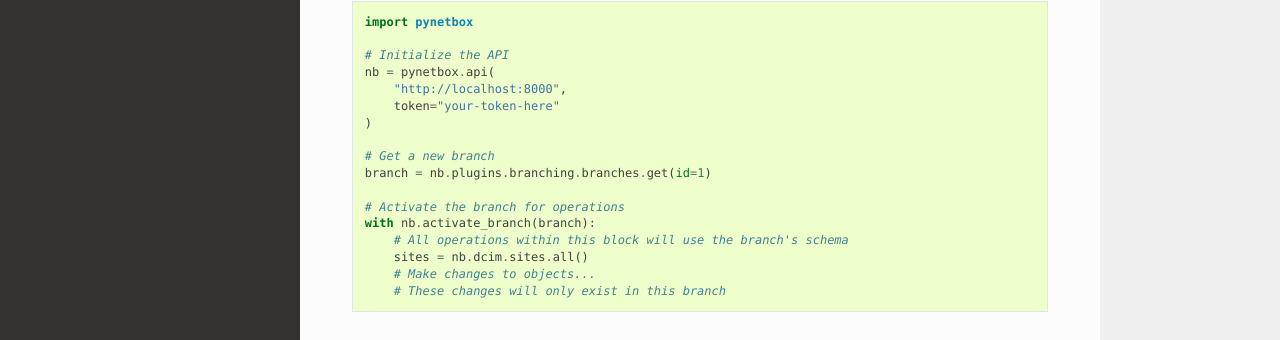
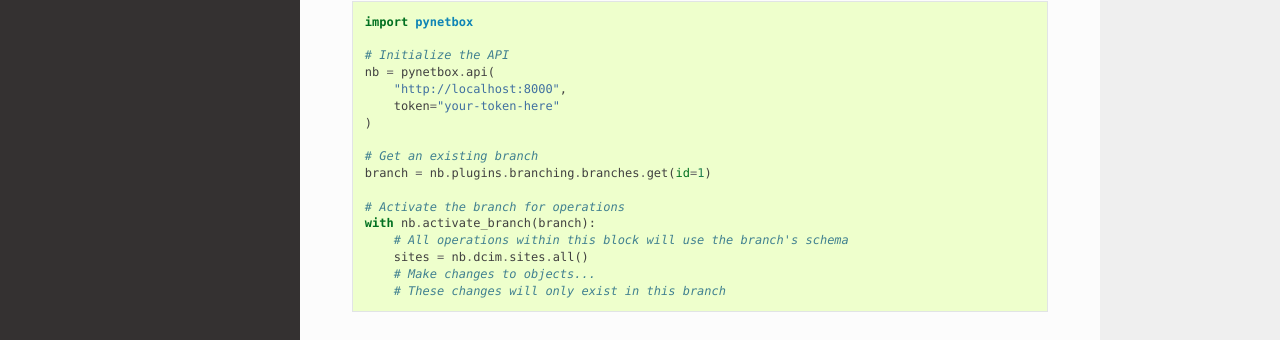
Before and after one commit to netbox-community/pynetbox, a Sphinx documentation site: the page built from docs/branching.rst, in a window 1280 px wide and 900 px high. Shown: the part 383-723 px from the top of the window. Built offline with Sphinx 7.4.7 and the Read the Docs theme 3.1.0, drawn with Linux system fonts in a browser that asks for light colours.

Commit message:
Update doc

```diff
--- a/docs/branching.rst
+++ b/docs/branching.rst
@@ -18,7 +18,7 @@
         token="your-token-here"
     )
 
-    # Get a new branch
+    # Get an existing branch
     branch = nb.plugins.branching.branches.get(id=1)
 
     # Activate the branch for operations
```
